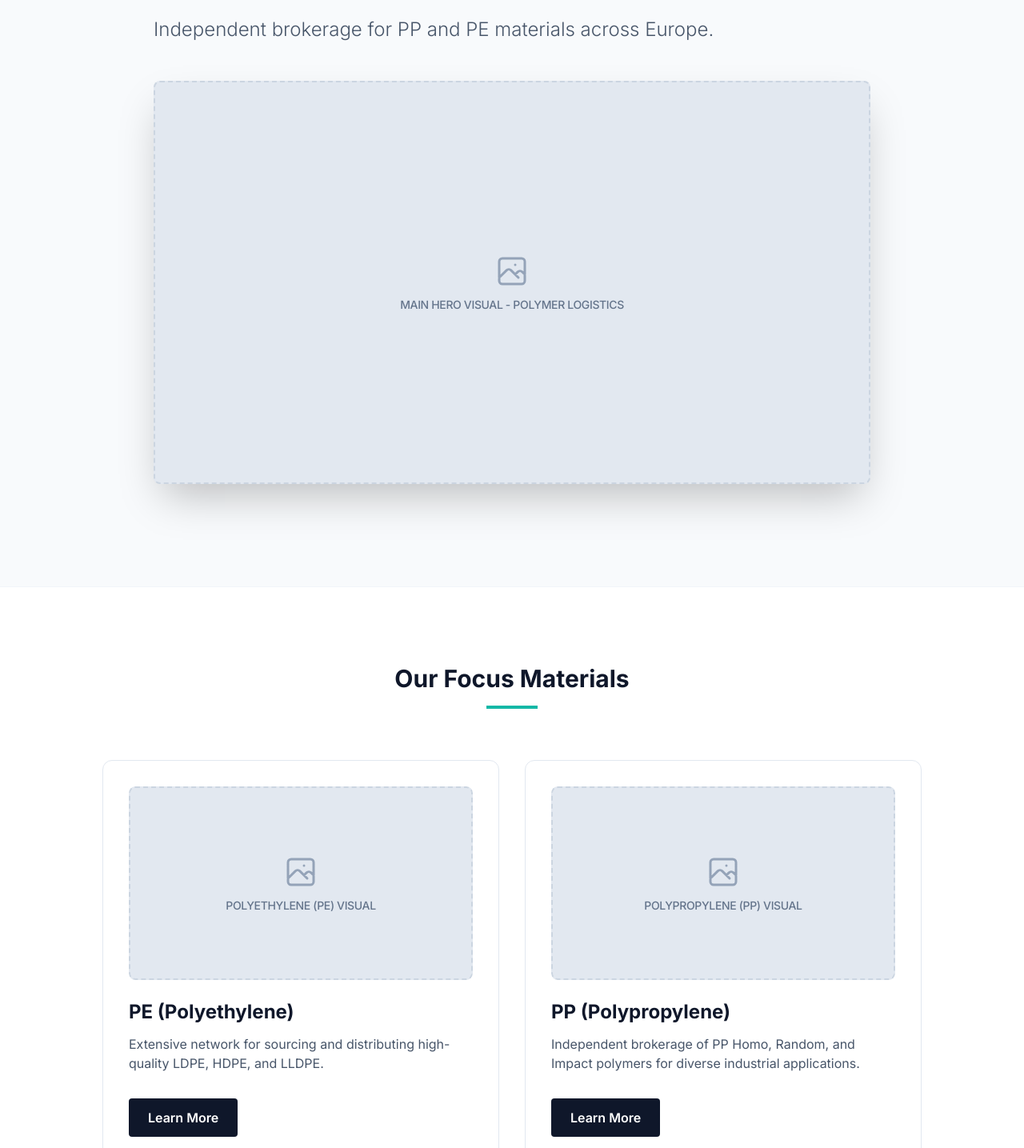
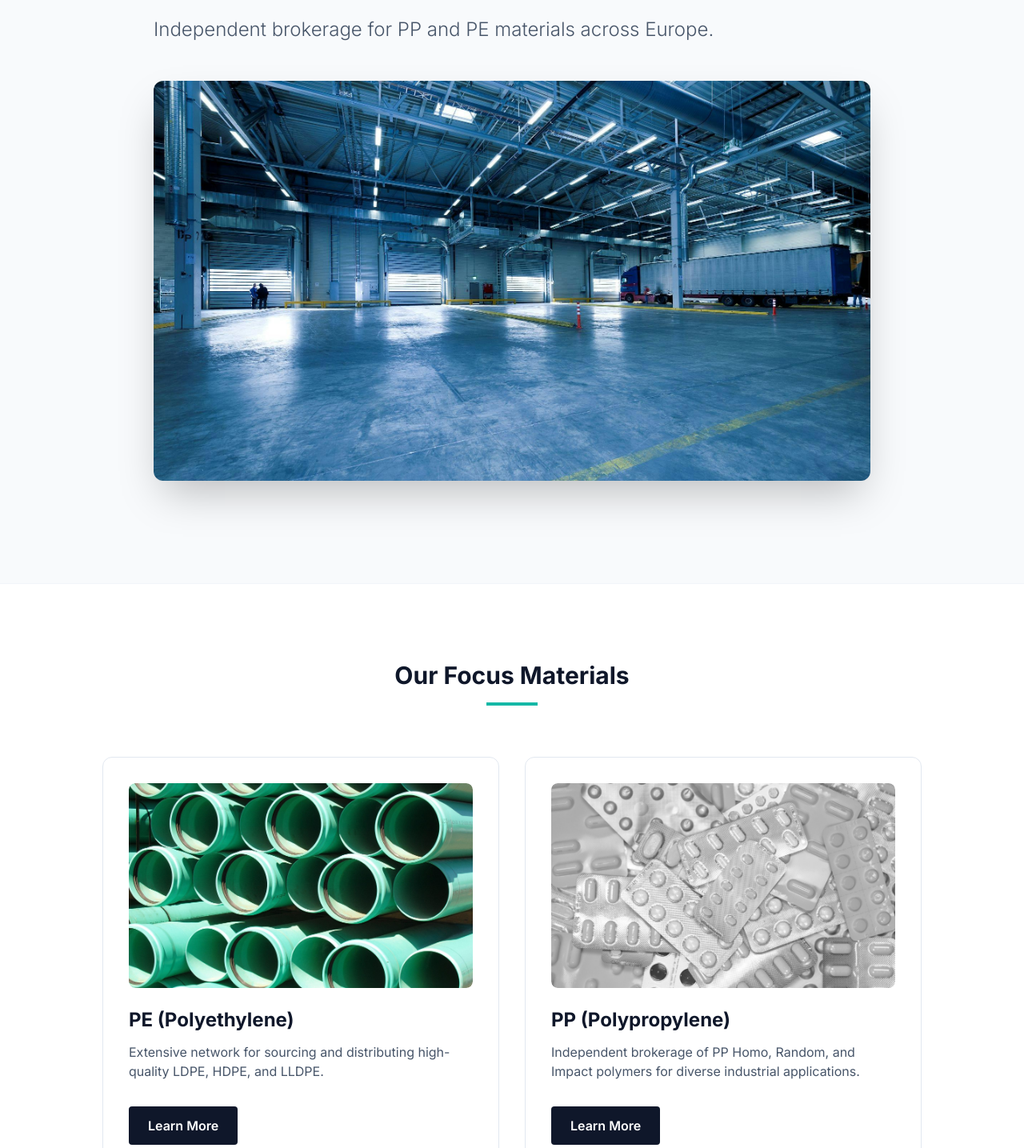
Before and after one commit to Polymaterialbridge/polymaterialbridge-website, a React (Vite) app: page /#/ in a window 1280 px wide. Shown: the part 323-1758 px from the top of the page at 80% size. Built offline with nearby package versions, Linux system fonts and the light colour scheme.

Commit message:
Update Home.tsx

```diff
--- a/pages/Home.tsx
+++ b/pages/Home.tsx
@@ -1,7 +1,5 @@
-
 import React from 'react';
 import { Link } from 'react-router-dom';
-import PlaceholderImage from '../components/PlaceholderImage';
 
 const Home: React.FC = () => {
   return (
@@ -17,9 +15,12 @@ const Home: React.FC = () => {
               Independent brokerage for PP and PE materials across Europe.
             </h2>
 
-            {/* Image Placeholder aligned with H1/H2 text start */}
             <div className="w-full">
-              <PlaceholderImage label="Main Hero Visual - Polymer Logistics" className="shadow-2xl" />
+              <img
+                src="/images/hero-home.png.jpg"
+                alt="PolyMaterialBridge Hero - Polymer Logistics"
+                className="w-full h-[500px] object-cover rounded-xl shadow-2xl"
+              />
             </div>
           </div>
         </div>
@@ -37,7 +38,11 @@ const Home: React.FC = () => {
             {/* Polyethylene (PE) */}
             <div className="group border border-slate-200 rounded-xl p-8 hover:shadow-xl transition-all duration-300 bg-white">
               <div className="mb-6 overflow-hidden rounded-lg">
-                <PlaceholderImage label="Polyethylene (PE) Visual" aspectRatio="video" className="group-hover:scale-105 transition-transform duration-500" />
+                <img
+                  src="/images/pe-material.png.jpg"
+                  alt="Polyethylene (PE) Material"
+                  className="w-full h-64 object-cover group-hover:scale-105 transition-transform duration-500 rounded-lg"
+                />
               </div>
               <h4 className="text-2xl font-bold text-slate-900 mb-3">PE (Polyethylene)</h4>
               <p className="text-slate-600 mb-8">
@@ -51,7 +56,11 @@ const Home: React.FC = () => {
             {/* Polypropylene (PP) */}
             <div className="group border border-slate-200 rounded-xl p-8 hover:shadow-xl transition-all duration-300 bg-white">
               <div className="mb-6 overflow-hidden rounded-lg">
-                <PlaceholderImage label="Polypropylene (PP) Visual" aspectRatio="video" className="group-hover:scale-105 transition-transform duration-500" />
+                <img
+                  src="/images/pp-material.jpg.jpg"
+                  alt="Polypropylene (PP) Material"
+                  className="w-full h-64 object-cover group-hover:scale-105 transition-transform duration-500 rounded-lg"
+                />
               </div>
               <h4 className="text-2xl font-bold text-slate-900 mb-3">PP (Polypropylene)</h4>
               <p className="text-slate-600 mb-8">
```
